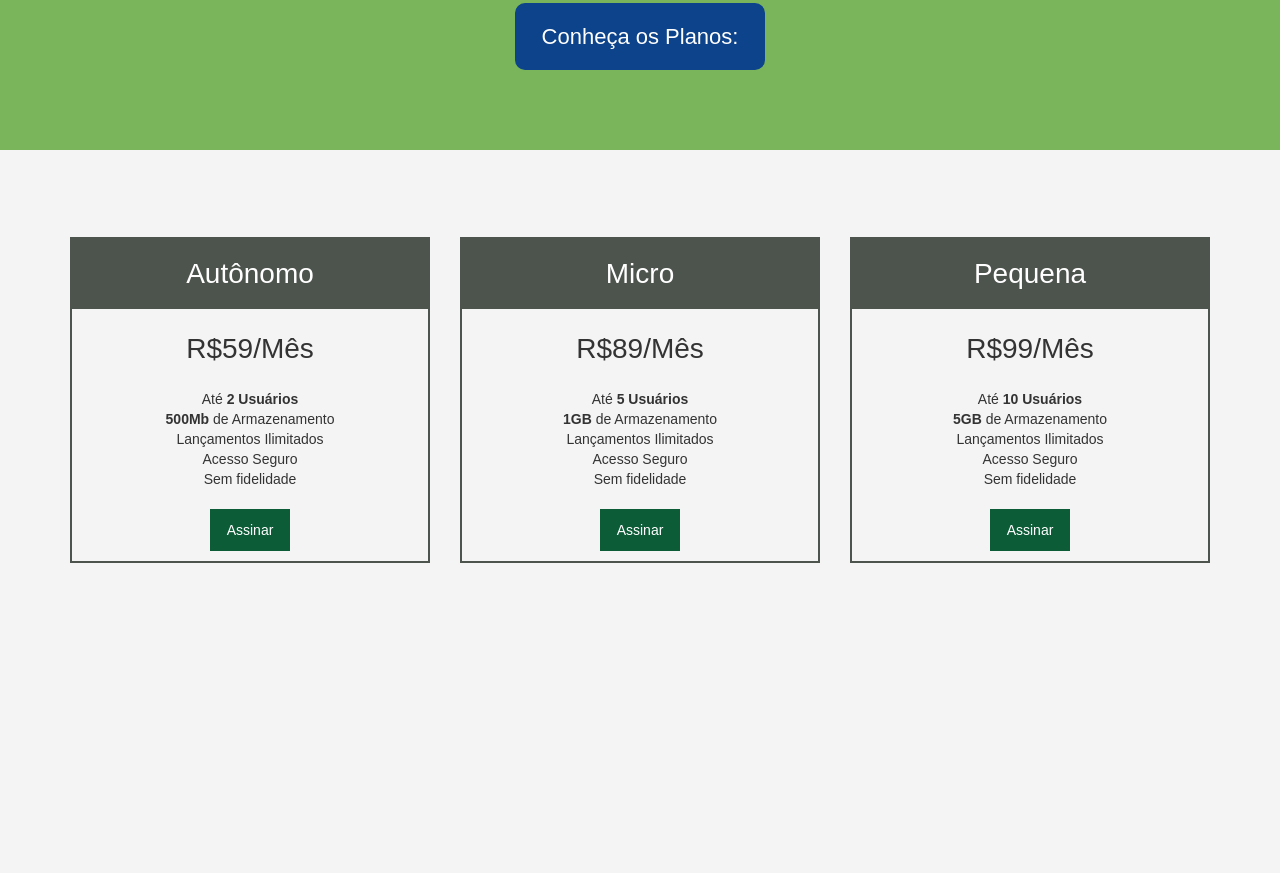
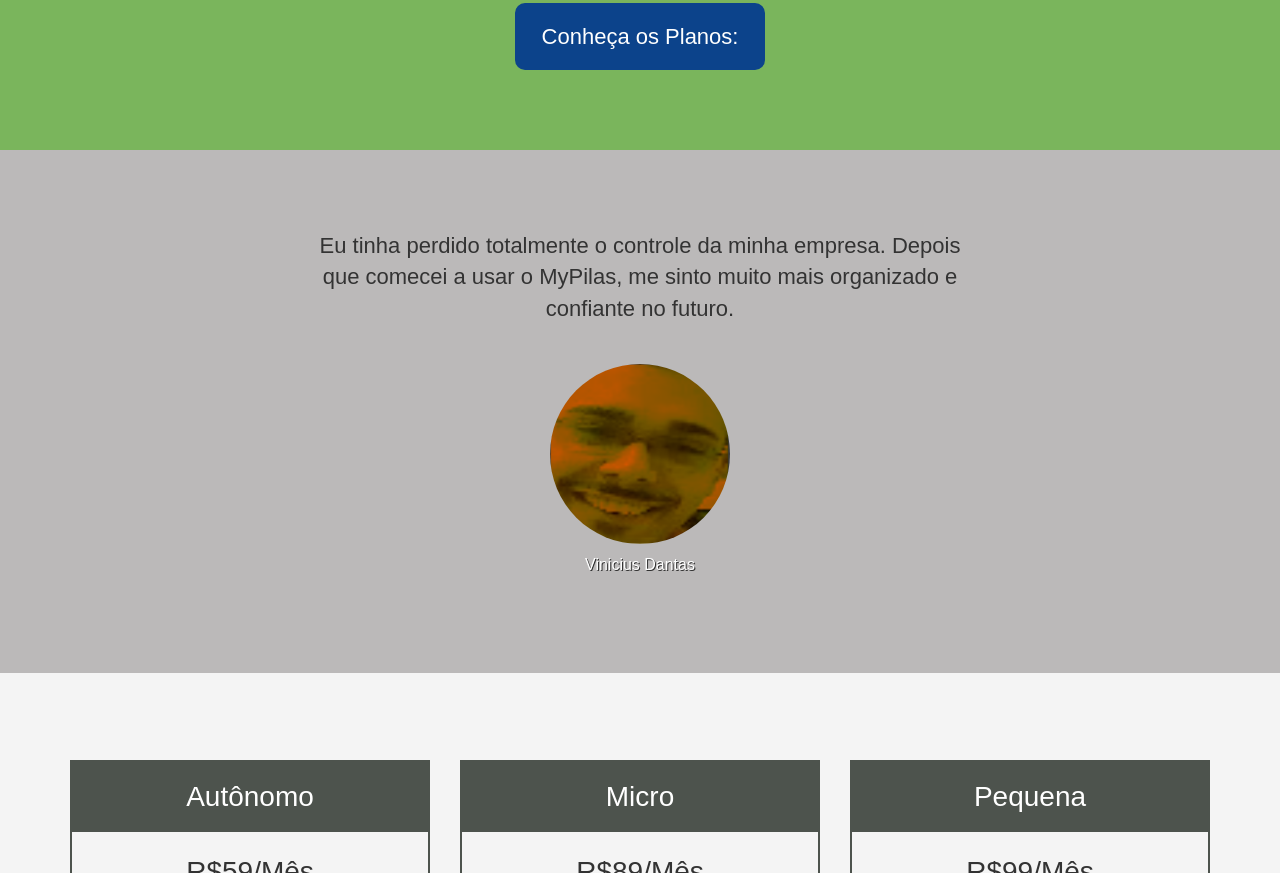
Before and after one commit to Gaudiobruno22/Azematti-Front_End, a plain HTML site: page index.html in a window 1280 px wide. Shown: the part 425-1298 px from the top of the page. Before the commit the page ends 1068 px from the top, so only its background shows below. Drawn offline with Linux system fonts and the light colour scheme.

Commit message:
Adicionando Depoimento de usuário

```diff
--- a/css/componente.css
+++ b/css/componente.css
@@ -125,3 +125,47 @@
         font-size: 2.2rem;
     }
 }
+
+/**********\
+ DEPOIMENTO
+\**********/
+
+
+@media(min-width: 992px){
+    .depoimento{
+        padding-left: 15%;
+        padding-right: 15%;
+
+        font-size: 2.0rem;
+    }
+}
+
+.depoimento{
+   font-size: 2.2rem;
+}
+
+.depoimento >blockquote{
+    margin: 0;
+    padding: 0 60px;
+
+    text-align: center;
+    font-size: 1em;
+}
+
+.depoimento-autor{
+    margin-top: 40px;
+
+    text-align: center;
+    font-size: 0.7272em;
+}
+
+.depoimento-autor > img{
+    border-radius: 50%;
+}
+
+.depoimento-autor > p{
+    margin-top: 10px;
+
+    text-shadow: 1px 1px #313131;
+    color: #fff;
+}
--- a/css/layout.css
+++ b/css/layout.css
@@ -15,3 +15,8 @@
     padding: 80px 0;
     background-color: #7ab55c;
 }
+
+.layout-depoimento{
+    padding: 80px 0;
+    background-color: #bbb9b9;
+}
--- a/index.html
+++ b/index.html
@@ -23,15 +23,32 @@
                     <h1 class="chamada__titulo">As finanças da Sua empresa em Ordem</h1>
                     <p class="chamada__paragrafo">Software de gestão Simples e prático para pequenos negócios</p>
                     <div class="chamada__acao">
-                        <a href="#pl-tipo" class="botao  botao--principal">Conheça os Planos:</a>
+                        <a href="#layout-plano" class="botao  botao--principal">Conheça os Planos:</a>
                     </div>
                 </div>
             </div>
        </section>
 
+       <div class="layout-depoimento">
+           <div class="container">
+                <div class="depoimento">
+                    <blockquote>
+                        Eu tinha perdido totalmente o controle da minha empresa. Depois que
+                        comecei a usar o MyPilas, me sinto muito mais organizado e confiante no futuro.
+                    </blockquote>
+
+                    <div class="depoimento-autor">
+                        <img src="imagens/dantas.png" width="180" height="180" alt="Dantas">
+                        <p>Vinicius Dantas</p>
+                    </div>
+                </div>
+            </div>
+       </div>
+
        <div class="layout-plano">
         <div class="container">
             <div class="row">
+
                 <div class="col-md-4">
                     <article class="pl-tipo">
                         <h2 class="pl-tipo__cabecalho">Autônomo</h2>
```
Also changed, not shown: imagens/dantas.png (added).
